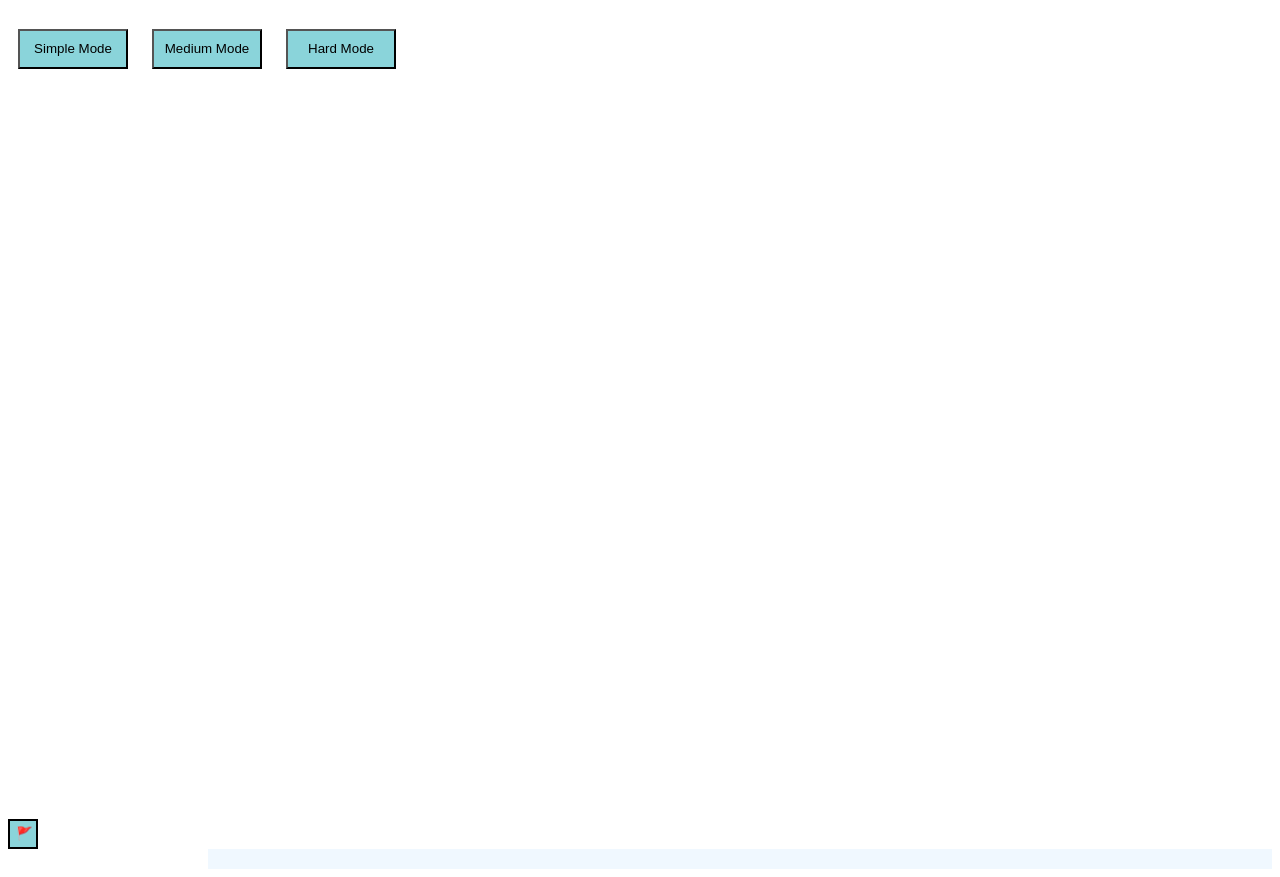
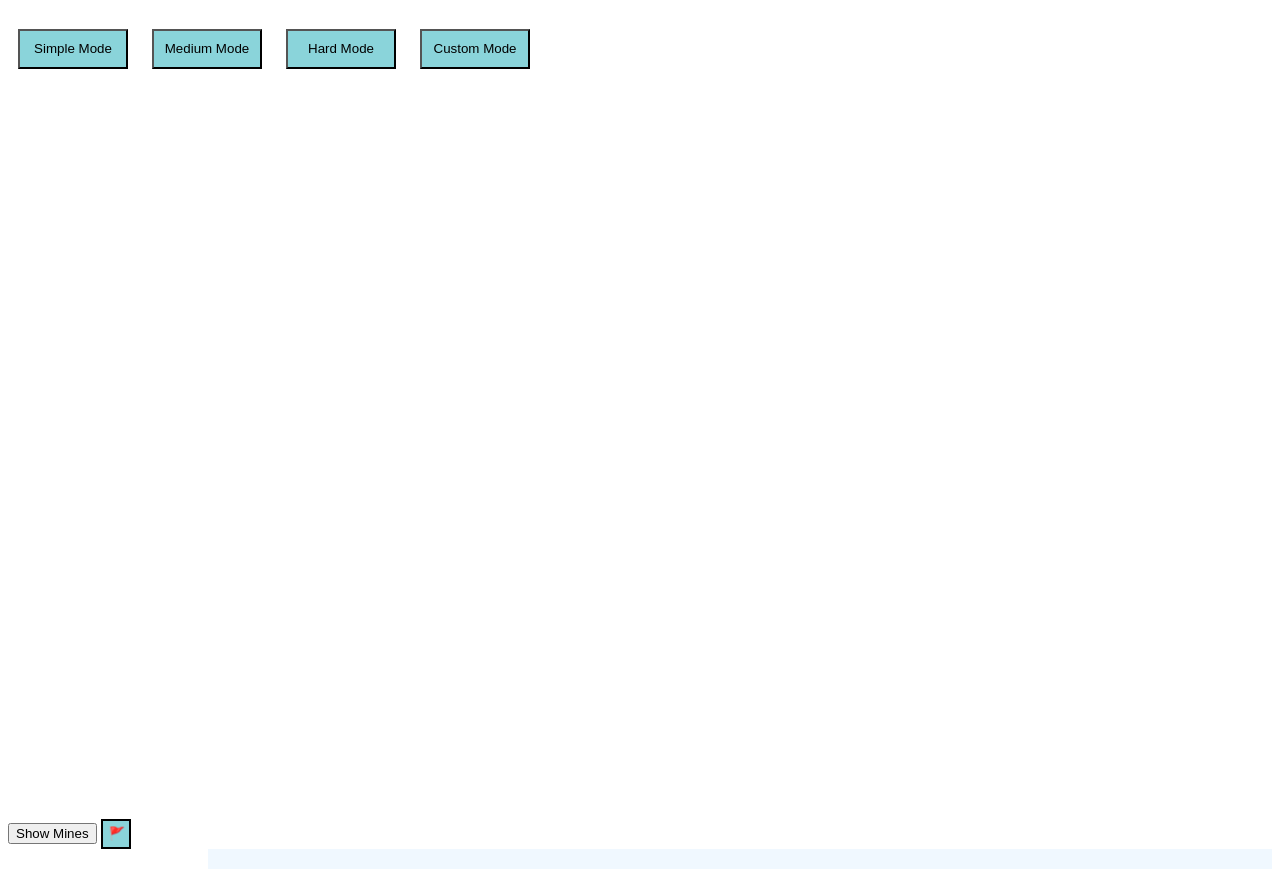
Before and after one commit to leotao0608/minesweeping, a plain HTML site: page index.html in a window 1280 px wide. Shown: the part 61-938 px from the top of the page. Drawn offline with Linux system fonts and the light colour scheme.

Commit message:
Update index.html

```diff
--- a/index.html
+++ b/index.html
@@ -12,10 +12,13 @@
     <button class="button_mode" onclick="set_mode(0)">Simple Mode</button>
     <button class="button_mode" onclick="set_mode(1)">Medium Mode</button>
     <button class="button_mode" onclick="set_mode(2)">Hard Mode</button>
+    <button class="button_mode" onclick="set_mode(3)">Custom Mode</button>
   </div>
   <button id="back" onclick="quit()">Back</button>
+  <button id="hint" onclick="show_mines()">Show Mines</button>
   <button id="flag" onclick="click_flag()">🚩</button>
   <div id="game_board"></div>
+  <div id="winning" style="display: none;"></div>
   <script src="script.js"></script>
 </body>
 </html>
```
